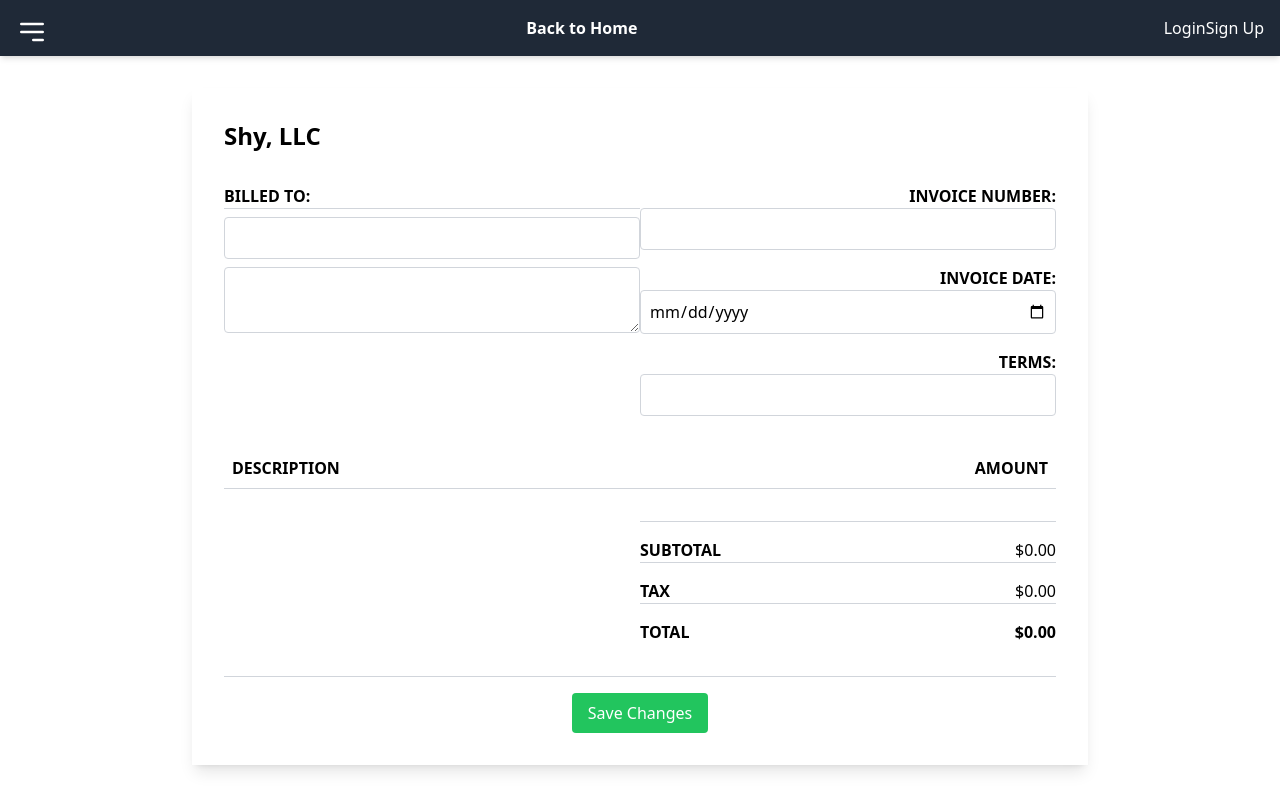
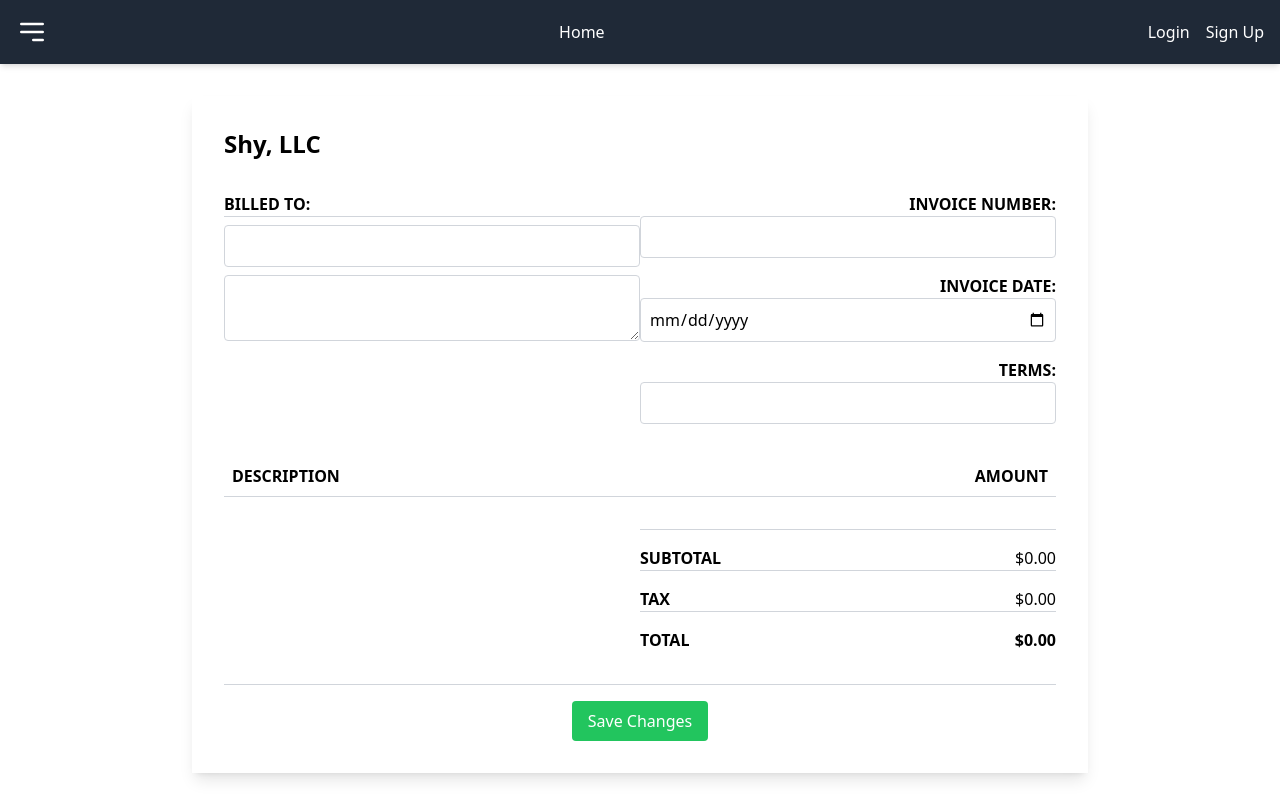
Before and after one commit to jchau-623/QuickBook-clone, a React (Create React App) app in the folder react-app/: page /invoice/1/edit in a window 1280 px wide. Built offline with nearby package versions, Linux system fonts and the light colour scheme.

Commit message:
first full crud

```diff
--- a/react-app/src/components/EditInvoice/index.js
+++ b/react-app/src/components/EditInvoice/index.js
@@ -71,9 +71,26 @@ const EditInvoice = () => {
 
     const handleSubmit = async (e) => {
         e.preventDefault();
+
+        console.log('Submitting invoice:', invoice); // Log the entire invoice object to inspect its contents
+
+        // Basic validation to ensure that line_items are filled
+        for (let item of invoice.line_items) {
+            if (!item.description || !item.amount) {
+                alert("Each line item must have a description and an amount.");
+                return;
+            }
+        }
+
+        if (!invoice.tax) {
+            alert("Tax is required.");
+            return;
+        }
+
         await dispatch(editInvoice(id, invoice));
         navigate(`/invoice/${id}`);
     };
+
 
     if (!invoice) {
         return <div className="text-center text-gray-600">Loading...</div>;
--- a/react-app/src/components/NavBar/index.js
+++ b/react-app/src/components/NavBar/index.js
@@ -7,18 +7,20 @@ const NavBar = () => {
   const user = useSelector(state => state.session.user);
 
   return (
-    <nav className="bg-gray-800 p-4 shadow-md print:hidden">
-      <ul className="flex space-x-4 justify-between">
-
-        <li className="flex-grow text-center">
+    <nav className="bg-gray-800 p-4 shadow-md print:hidden h-16">
+      <ul className="flex justify-between items-center h-full">
+        <div className="flex items-center">
+          {/* Left side: Empty div to balance the right side */}
+        </div>
+        <div className="flex-1 text-center">
           <NavLink
             to='/home'
-            className="text-white font-bold hover:text-green-300"
+            className="text-white hover:text-green-300"
           >
-            Back to Home
+            Home
           </NavLink>
-        </li>
-        <li>
+        </div>
+        <div className="flex items-center space-x-4">
           {user ? (
             <LogoutButton />
           ) : (
@@ -41,7 +43,7 @@ const NavBar = () => {
               </NavLink>
             </>
           )}
-        </li>
+        </div>
       </ul>
     </nav>
   );
```
Also changed, not shown: 2 other files (tests, documents, lock files or other folders).
